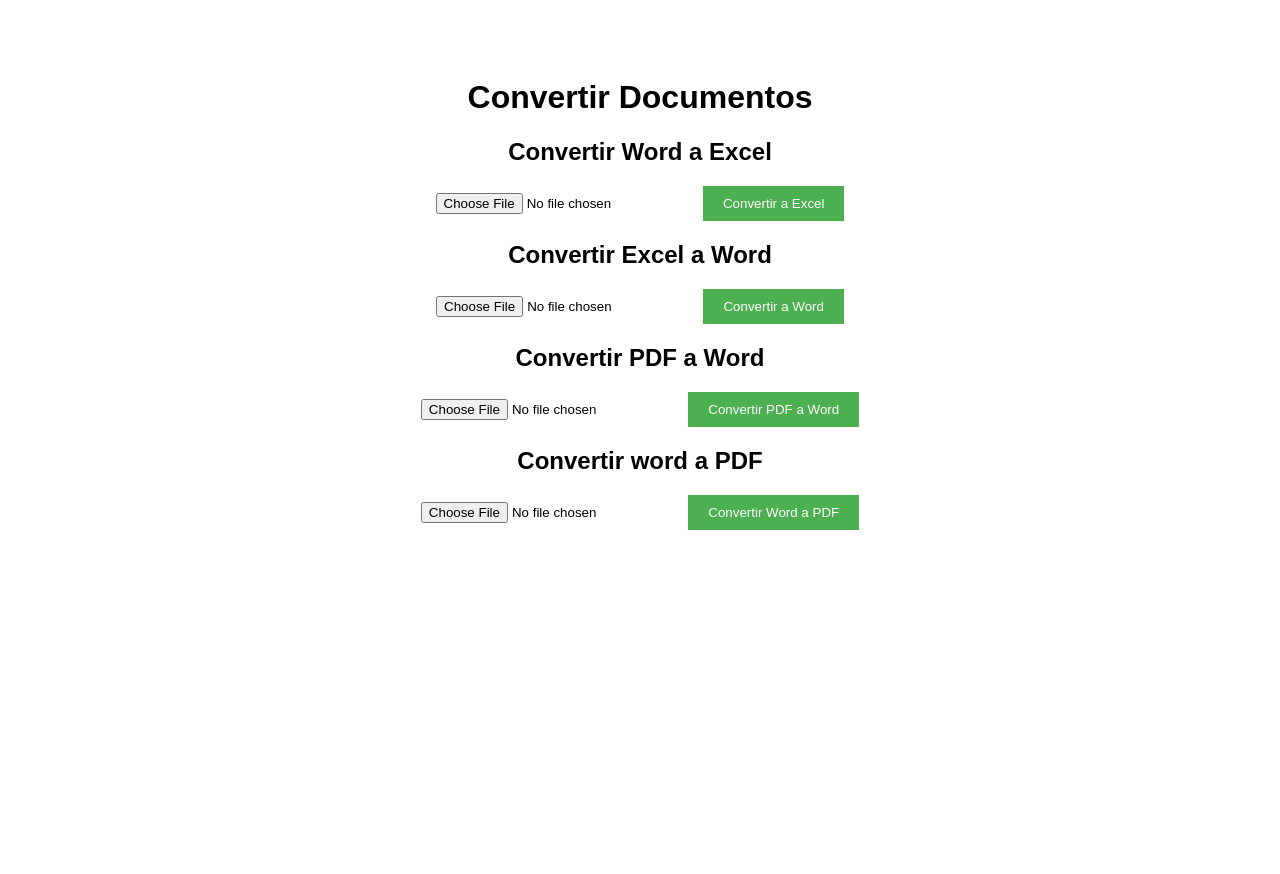
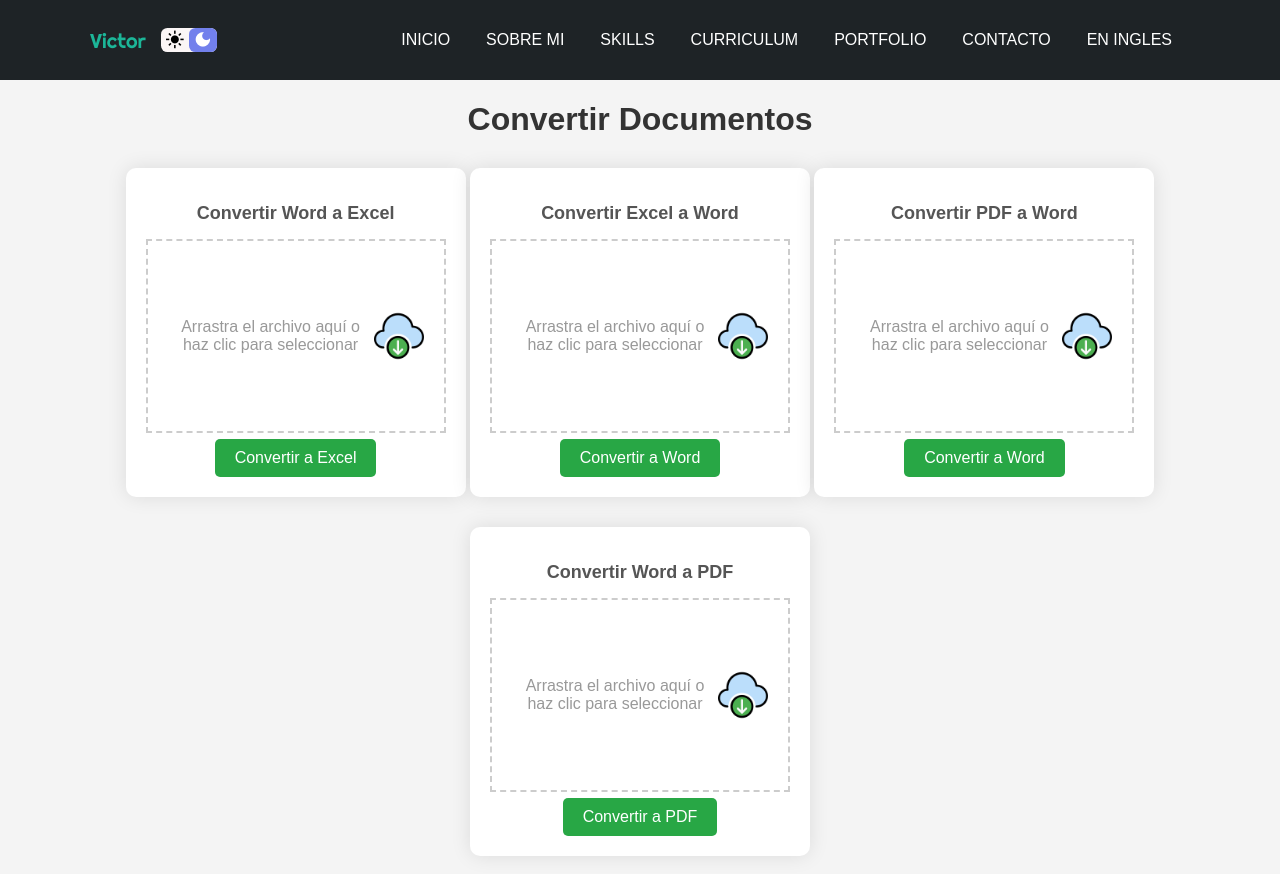
Before and after one commit to victorcamacaro253/convert-Word-Excel-PDF, a website: page public/index.html in a window 1280 px wide. Before the commit the page ends 800 px from the top, so only its background shows below. Drawn offline with Linux system fonts and the light colour scheme.

Commit message:
Add files via upload

```diff
--- a/public/index.html
+++ b/public/index.html
@@ -5,36 +5,96 @@
     <meta name="viewport" content="width=device-width, initial-scale=1.0">
     <title>Convertidor Word-Excel</title>
     <link rel="stylesheet" href="style.css">
+    <link rel="stylesheet" href="https://cdnjs.cloudflare.com/ajax/libs/font-awesome/6.0.0-beta3/css/all.min.css">
+    <link rel="shortcut icon" href="images/logo.png" type="image/x-icon">
+    <link rel="stylesheet" type="text/css" href="https://fonts.googleapis.com/css2?family=Material+Icons+Sharp" rel="stylesheet">
+
 </head>
 <body>
+    <!--Menu encabezado-->
+	<div class="contenedor-header">
+		<header>
+			<div class="logo">
+				<a href="#">Victor</a>
+				<div class="theme-toggler">
+					<span class="material-icons-sharp ">light_mode</span>
+					<span class="material-icons-sharp active">dark_mode</span>
+
+				</div>
+
+			</div>
+			<nav id="nav" >
+				<ul class="ul">
+					<li><a href="#inicio" onclick="seleccionar()">INICIO</a></li>
+					<li><a href="#sobremi" onclick="seleccionar()">SOBRE MI</a></li>
+					<li><a href="#skills" onclick="seleccionar()">SKILLS</a></li>
+					<li><a href="#curriculum" onclick="seleccionar()">CURRICULUM</a></li>
+					<li><a href="#portfolio" onclick="seleccionar()">PORTFOLIO</a></li>
+					<li><a href="#contacto" onclick="seleccionar()">CONTACTO</a></li>
+					<li><a href="index - ingles.html">EN INGLES</a></li>
+
+
+				</ul>
+
+			</nav>
+			<div class="nav-responsive" onclick="MostrarOcultarMenu()">
+				<i class="fa-solid fa-bars"></i>
+
+			</div>
+
+		</header>
+
+	</div>
+
     <h1>Convertir Documentos</h1>
 
     <!-- Formulario para subir Word y convertir a Excel -->
     <form id="wordToExcelForm" action="/convert/WordToExcel" method="POST" enctype="multipart/form-data">
-        <h2>Convertir Word a Excel</h2>
-        <input type="file" name="file" accept=".docx" required>
+        <h2>Convertir Word a Excel </h2>
+        <div class="drop-zone">
+            <span class="drop-zone__prompt">Arrastra el archivo aquí o haz clic para seleccionar</span>
+            <img src="./img/nube.png" alt="Icono de archivo" class="drop-zone__icon" id="dropZoneIcon">
+            <input type="file" name="file" accept=".docx" class="drop-zone__input" required>
+        </div>
         <button type="submit">Convertir a Excel</button>
     </form>
 
     <!-- Formulario para subir Excel y convertir a Word -->
     <form id="excelToWordForm" action="/convert/excelToWord" method="POST" enctype="multipart/form-data">
         <h2>Convertir Excel a Word</h2>
-        <input type="file" name="file" accept=".xlsx" required>
+        <div class="drop-zone">
+            <span class="drop-zone__prompt">Arrastra el archivo aquí o haz clic para seleccionar</span>
+            <img src="./img/nube.png" alt="Icono de archivo" class="drop-zone__icon" id="dropZoneIcon">
+
+            <input type="file" name="file" accept=".xlsx" class="drop-zone__input" required>
+        </div>
         <button type="submit">Convertir a Word</button>
     </form>
 
+    <!-- Formulario para convertir PDF a Word -->
     <form id="pdfToWordForm" action="/convert/PdfToWord" method="POST" enctype="multipart/form-data">
         <h2>Convertir PDF a Word</h2>
+        <div class="drop-zone">
+            <span class="drop-zone__prompt">Arrastra el archivo aquí o haz clic para seleccionar</span>
+            <img src="./img/nube.png" alt="Icono de archivo" class="drop-zone__icon" id="dropZoneIcon">
 
-        <input type="file"  name="file" accept=".pdf" required>
-        <button type="submit">Convertir PDF a Word</button>
+            <input type="file" name="file" accept=".pdf" class="drop-zone__input" required>
+        </div>
+        <button type="submit">Convertir a Word</button>
     </form>
 
-    <form id="wordToPdfForm" action="convert/WordToPdf" method="POST" enctype="multipart/form-data">
-       <h2>Convertir word a PDF</h2>
-        <input type="file" id="file" name="file" accept=".doc,.docx" required>
-        <button type="submit">Convertir Word a PDF</button>
+    <!-- Formulario para convertir Word a PDF -->
+    <form id="wordToPdfForm" action="/convert/WordToPdf" method="POST" enctype="multipart/form-data">
+        <h2>Convertir Word a PDF</h2>
+        <div class="drop-zone">
+            <span class="drop-zone__prompt">Arrastra el archivo aquí o haz clic para seleccionar</span>
+            <img src="./img/nube.png" alt="Icono de archivo" class="drop-zone__icon" id="dropZoneIcon">
+
+            <input type="file" name="file" accept=".doc, .docx" class="drop-zone__input" required>
+        </div>
+        <button type="submit">Convertir a PDF</button>
     </form>
 
+    <script src="script.js"></script>
 </body>
 </html>
--- /dev/null
+++ b/public/script.js
@@ -0,0 +1,79 @@
+document.querySelectorAll(".drop-zone__input").forEach((inputElement) => {
+    const dropZoneElement = inputElement.closest(".drop-zone");
+
+    dropZoneIcon
+    dropZoneElement.addEventListener("click", (e) => {
+        inputElement.click();
+    });
+
+    inputElement.addEventListener("change", (e) => {
+        if (inputElement.files.length) {
+            updateFileInfo(dropZoneElement, inputElement.files[0]);
+        }
+    });
+
+    dropZoneElement.addEventListener("dragover", (e) => {
+        e.preventDefault();
+        dropZoneElement.classList.add("drop-zone--over");
+    });
+
+    ["dragleave", "dragend"].forEach((type) => {
+        dropZoneElement.addEventListener(type, (e) => {
+            dropZoneElement.classList.remove("drop-zone--over");
+        });
+    });
+
+    dropZoneElement.addEventListener("drop", (e) => {
+        e.preventDefault();
+
+        if (e.dataTransfer.files.length) {
+            inputElement.files = e.dataTransfer.files;
+            updateFileInfo(dropZoneElement, e.dataTransfer.files[0]);
+        }
+
+        dropZoneElement.classList.remove("drop-zone--over");
+    });
+});
+
+/**
+ * Updates the drop zone with file name and size.
+ */
+function updateFileInfo(dropZoneElement, file) {
+    let fileInfoElement = dropZoneElement.querySelector(".drop-zone__info");
+
+    const dropZoneIcon = dropZoneElement.querySelector(".drop-zone__icon"); // Seleccionamos el icono
+
+
+    // Remove prompt
+    if (dropZoneElement.querySelector(".drop-zone__prompt")) {
+        dropZoneElement.querySelector(".drop-zone__prompt").remove();
+    }
+
+    // First time - there is no file info element, so create it
+    if (!fileInfoElement) {
+        fileInfoElement = document.createElement("div");
+        fileInfoElement.classList.add("drop-zone__info");
+        dropZoneElement.appendChild(fileInfoElement);
+    }
+
+    // Display file name and size (in KB or MB)
+    const fileSize = (file.size / 1024).toFixed(2); // Convert bytes to KB
+    const sizeUnit = fileSize > 1024 ? (fileSize / 1024).toFixed(2) + ' MB' : fileSize + ' KB';
+    fileInfoElement.textContent = `Archivo: ${file.name} (${sizeUnit})`;
+
+    // Cambiar icono según el tipo de archivo
+switch (file.type) {
+    case 'application/pdf':
+        dropZoneIcon.src = '/img/pdf.png'; // Icono de PDF en Flaticon
+        break;
+        case 'application/vnd.openxmlformats-officedocument.wordprocessingml.document':
+            dropZoneIcon.src = '/img/documento-de-word.png'; // Icono de Word
+            break;
+
+    case 'application/vnd.openxmlformats-officedocument.spreadsheetml.sheet':
+        dropZoneIcon.src = '/img/excel.png'; // Icono de Excel en Flaticon
+        break;
+    default:
+        dropZoneIcon.className = '/img/pdf.png'; // Icono de archivo genérico en Flaticon
+}
+}
--- a/public/style.css
+++ b/public/style.css
@@ -1,25 +1,195 @@
+@import url('https://fonts.googleapis.com/css2?family=Righteous&family=Work+Sans:wght@100;300;400;600;800&display=swap');
+
+
+:root{
+
+    --color-primary:#7280ec;
+    --color-danger:#ff7782;
+    --color-success:#41f1b6;
+    --color-warning:#ffbb55;
+    --color-white:#fff;
+    --color:#fff;
+    --color-background-1:#1e2326;
+    --color-background-2:#252A2E;
+    --color-background-3:#252a2e;
+    --color-b:#5dfe;
+   --color-1:#1CB698;
+
+}
+
+
+
 body {
     font-family: Arial, sans-serif;
     text-align: center;
-    padding: 50px;
+    background-color: #f4f4f4;
+    margin: 0;
+    padding: 20px;
+}
+
+
+.theme-toggler{
+	background:  #FBF6F6;
+	display: flex;
+	justify-content: space-between;
+	align-items: center;
+	height: 1.5rem;
+	width: 3.5rem;
+	cursor: pointer;
+	border-radius: 0.4rem;
+	margin-right: 25px;
+    margin-left: 15px;
+
+
+}
+
+.theme-toggler span{
+	font-size: 1.2rem;
+	width: 50%;
+	height: 100%;
+	display: flex;
+	align-items: center;
+	justify-content: center;
+}
+
+.theme-toggler span.active{
+	background: #7280ec;
+	color: white;
+	border-radius: 0.4rem;
+}
+
+
+
+h1 {
+    color: #333;
+    padding-top: 60px;
+
+    margin-bottom: 30px;
 }
 
 form {
-    margin: 20px;
+    background: #fff;
+    border-radius: 10px;
+    box-shadow: 0 0 20px rgba(0, 0, 0, 0.1);
+    padding: 20px;
+    margin-bottom: 30px;
+    display: inline-block;
+    width: 300px;
 }
 
-input {
-    margin-right: 10px;
+h2 {
+    font-size: 18px;
+    margin-bottom: 15px;
+    color: #555;
+}
+
+.drop-zone {
+    max-width: 100%;
+    height: 150px;
+    padding: 20px;
+    border: 2px dashed #ccc;
+    display: flex;
+    justify-content: center;
+    align-items: center;
+    cursor: pointer;
+    transition: background-color 0.3s ease;
+}
+
+.drop-zone__prompt {
+    color: #999;
+}
+
+.drop-zone__input {
+    display: none;
+}
+
+.drop-zone--over {
+    background-color: #f0f0f0;
 }
 
 button {
-    padding: 10px 20px;
-    background-color: #4CAF50;
+    background-color: #28a745;
     color: white;
     border: none;
+    margin-top: 6px;
+    padding: 10px 20px;
+    border-radius: 5px;
     cursor: pointer;
+    transition: background-color 0.3s ease;
+    font-size: 16px;
 }
 
 button:hover {
-    background-color: #45a049;
+    background-color: #218838;
 }
+
+.drop-zone__info {
+    color: #333;
+    font-size: 14px;
+    margin-top: 10px;
+}
+
+.drop-zone__icon {
+    font-size: 20px; /* Tamaño del icono */
+    color: #007bff; /* Color del icono */
+    display: block; /* Para centrar */
+    margin: 10px auto; /* Centramos el icono */
+    width: 50px;
+}
+
+
+/* MENU */
+.contenedor-header{
+    background: var(--color-background-1);
+    position: fixed;
+    width: 100%;
+    top: 0;
+    left: 0;
+    z-index: 99;
+}
+.contenedor-header header{
+    max-width: 1100px;
+    margin: auto;
+    display: flex;
+    justify-content: space-between;
+    align-items: center;
+    padding: 15px 20px;
+}
+
+.contenedor-header header .logo{
+    display: flex;
+    justify-content: space-between;
+    align-items: center;
+
+
+ }
+.contenedor-header header .logo a{
+    font-family: 'Righteous';
+    font-size: 20px;
+    color: #1CB698;
+    text-decoration: none;
+}
+.contenedor-header header ul{
+    display: flex;
+    list-style: none;
+}
+.contenedor-header header nav ul li a{
+    text-align: none;
+    color: var(--color);
+    margin: 0 15px;
+    padding: 3px;
+    transition: .5s;
+    text-decoration: none;
+}
+.contenedor-header header nav ul li a:hover{
+    color: #1CB698;
+}
+
+.nav-responsive{
+    background-color: #1CB698;
+    color: var(--color);
+    padding: 5px 10px;
+    border-radius: 5px;
+    cursor: pointer;
+    display: none;
+}
```
Also changed, not shown: public/img/documento-de-word.png (added), public/img/excel.png (added), public/img/nube.png (added), public/img/pdf.png (added).
